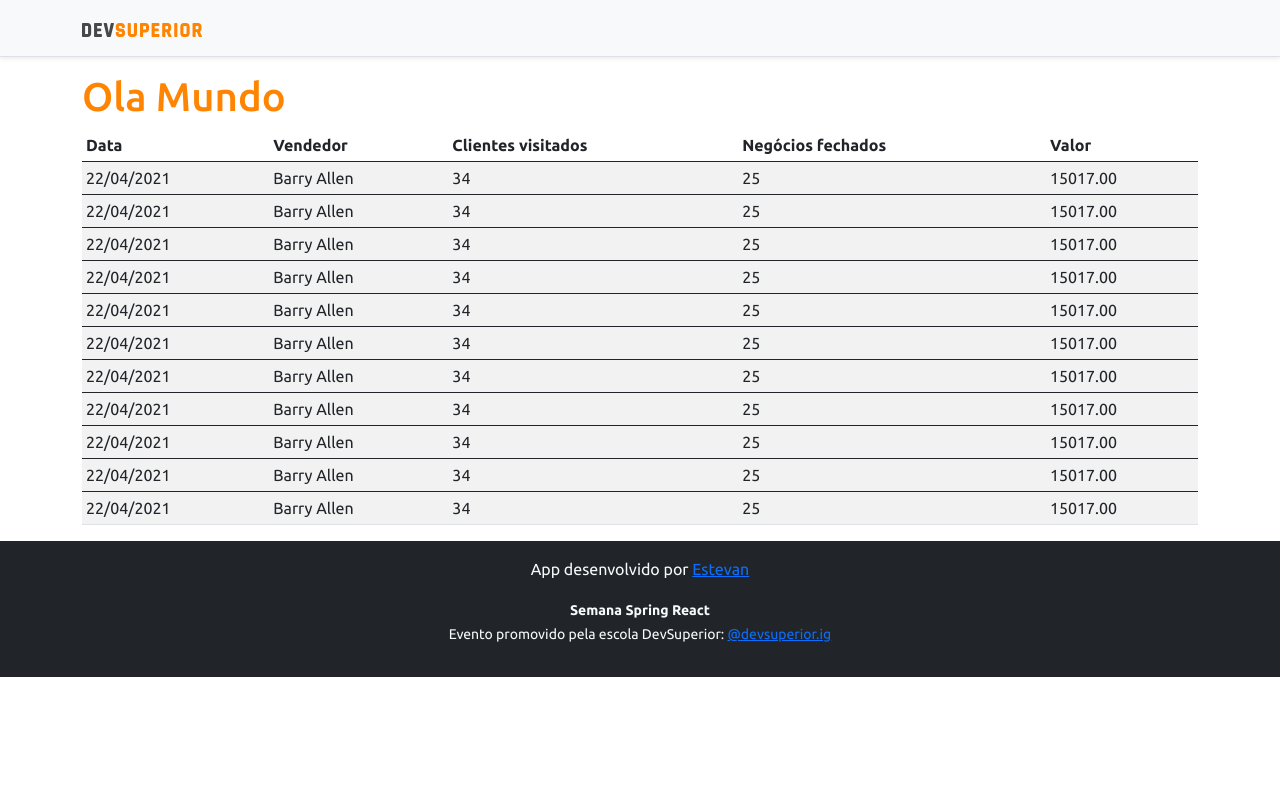
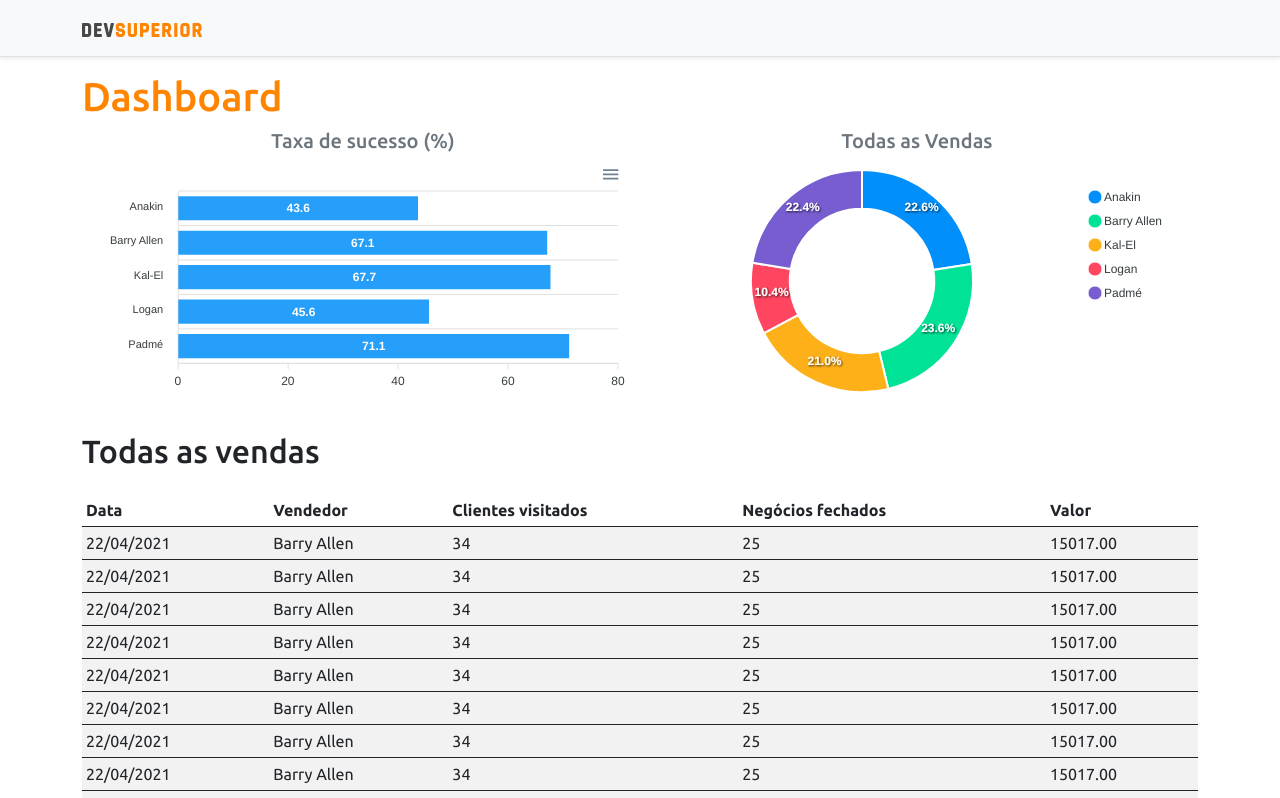
Before and after one commit to estivs135/projeto-sds3, a React (Create React App) app in the folder frontend/: page / in a window 1280 px wide. Shown: the top 798 px of the page. Built offline with nearby package versions, Linux system fonts and the light colour scheme.

Commit message:
Static charts

```diff
--- a/frontend/package.json
+++ b/frontend/package.json
@@ -11,8 +11,10 @@
     "@types/node": "^12.0.0",
     "@types/react": "^17.0.0",
     "@types/react-dom": "^17.0.0",
+    "apexcharts": "^3.26.1",
     "bootstrap": "^5.0.0",
     "react": "^17.0.2",
+    "react-apexcharts": "^1.3.9",
     "react-dom": "^17.0.2",
     "react-scripts": "4.0.3",
     "typescript": "^4.1.2",
--- a/frontend/src/App.tsx
+++ b/frontend/src/App.tsx
@@ -1,4 +1,6 @@
+import BarChart from "components/BarChart";
 import DataTable from "components/DataTable";
+import DonutChart from "components/DonutChart";
 import Footer from "components/Footer";
 import Navbar from "components/Navbar";
 
@@ -9,7 +11,22 @@
     <>
     <Navbar/>
     <div className="container">
-      <h1 className="text-primary">Ola Mundo</h1>
+      <h1 className="text-primary py 3">Dashboard</h1>
+
+      <div className="row px-3">
+      <div className="col sm 6">
+      <h5 className="text-center text-secondary">Taxa de sucesso (%)</h5>
+          <BarChart/>
+      </div>
+
+      <div className="col sm 6">
+      <h5 className="text-center text-secondary">Todas as Vendas</h5>
+      <DonutChart/>
+      </div>
+      </div>
+      <div className="py-3">
+        <h2>Todas as vendas</h2>
+        </div>
      <DataTable/>
     </div>
     <Footer/>
--- /dev/null
+++ b/frontend/src/components/BarChart/index.tsx
@@ -0,0 +1,37 @@
+import Chart from 'react-apexcharts'
+function BarChart() {
+
+    const options = {
+        plotOptions: {
+            bar: {
+                horizontal: true,
+            }
+        },
+    };
+
+    const mockData = {
+        labels: {
+            categories: ['Anakin', 'Barry Allen', 'Kal-El', 'Logan', 'Padmé']
+        },
+        series: [
+            {
+                name: "% Sucesso",
+                data: [43.6, 67.1, 67.7, 45.6, 71.1]
+            }
+        ]
+    };
+
+
+    return (
+
+     <Chart
+        options={{...options, xaxis: mockData.labels}}
+        series={mockData.series}
+        type="bar"
+        height="240"
+     />
+
+    );
+  }
+
+  export default BarChart;
--- /dev/null
+++ b/frontend/src/components/DonutChart/index.tsx
@@ -0,0 +1,28 @@
+import Chart from 'react-apexcharts'
+function DonutChart() {
+
+    const mockData = {
+        series: [477138, 499928, 444867, 220426, 473088],
+        labels: ['Anakin', 'Barry Allen', 'Kal-El', 'Logan', 'Padmé']
+    }
+
+    const options = {
+        legend: {
+            show: true
+        }
+    }
+
+
+    return (
+
+     <Chart
+        options={{...options, labels: mockData.labels}}
+        series={mockData.series}
+        type="donut"
+        height="240"
+     />
+
+    );
+  }
+
+  export default DonutChart;
```
Also changed, not shown: 1 other file (tests, documents, lock files or other folders).
